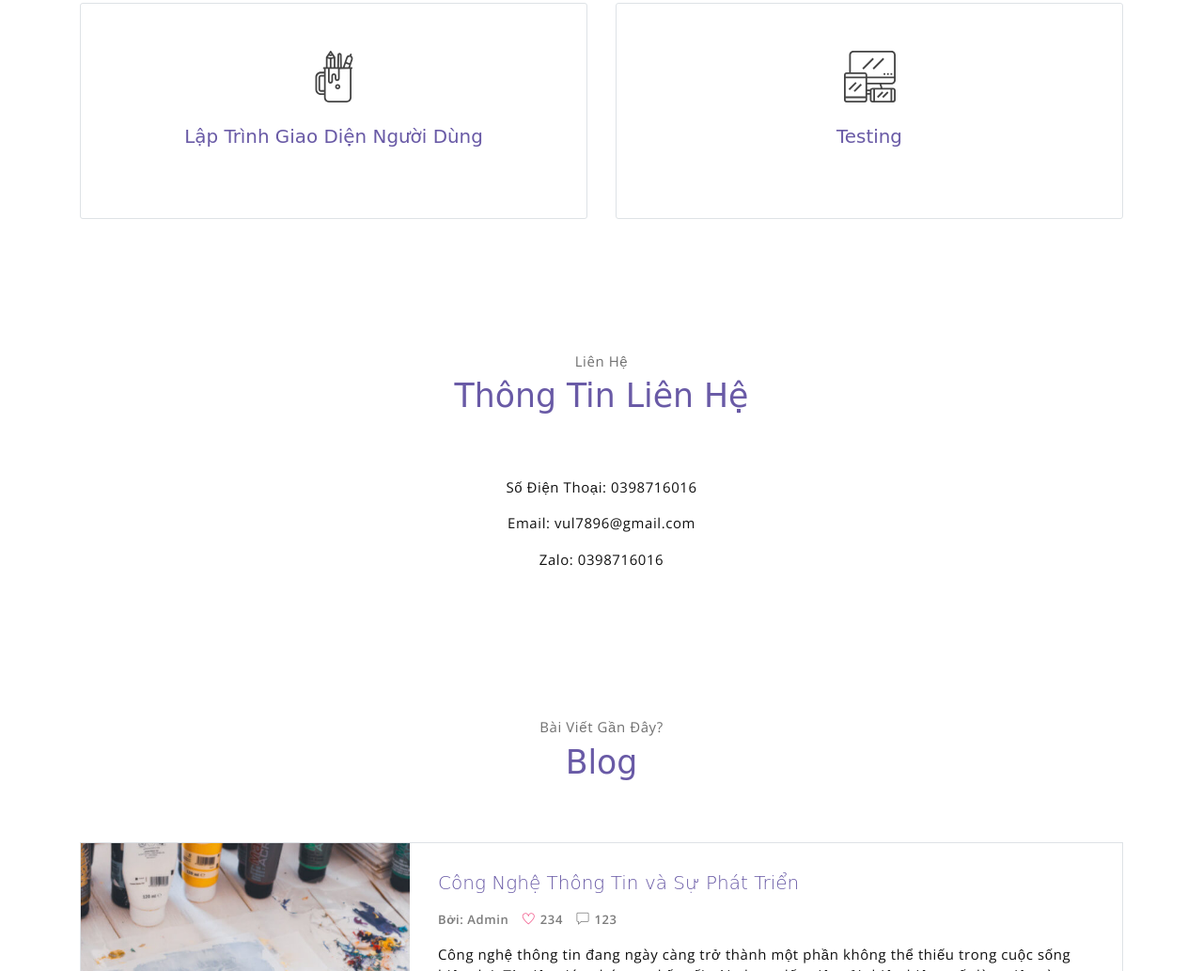
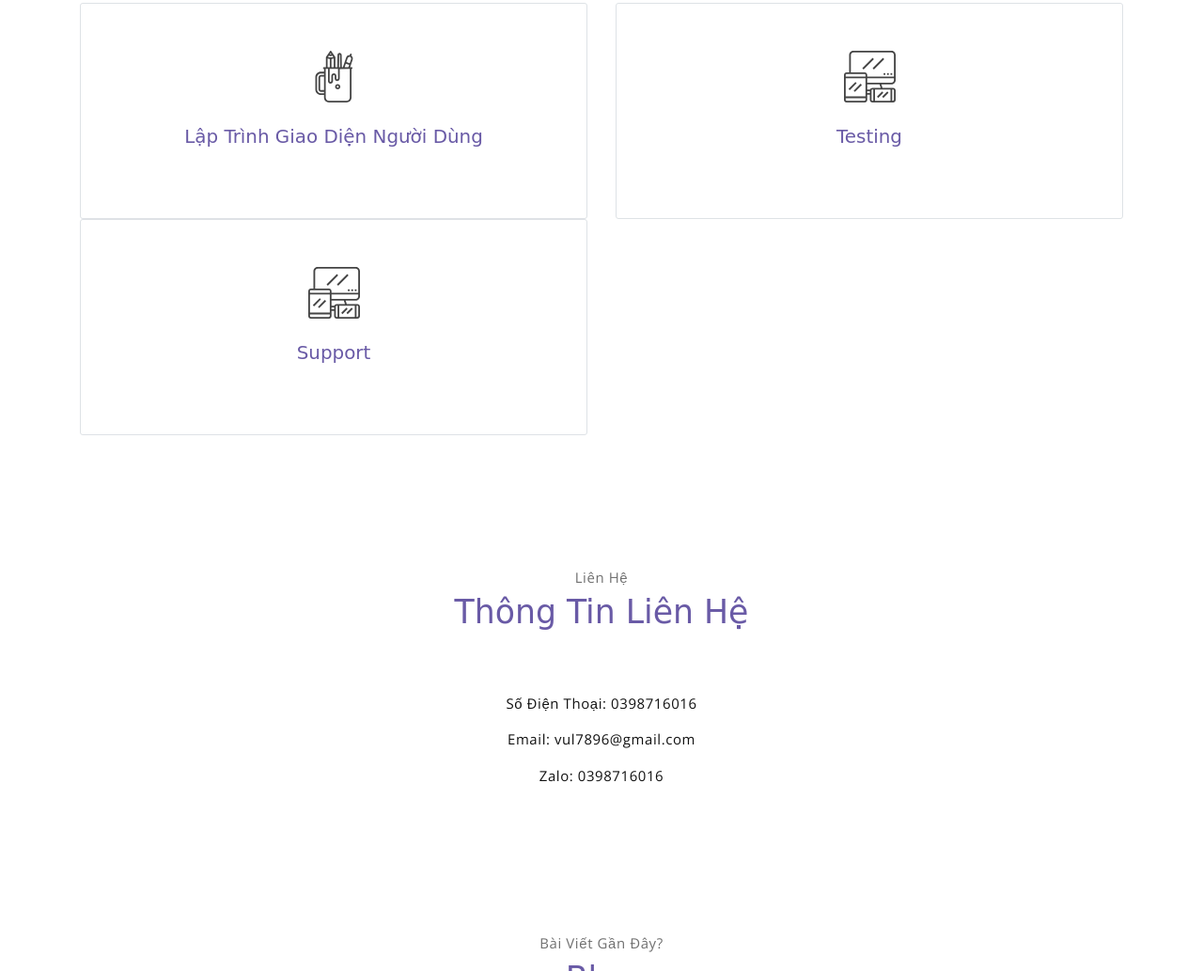
Before and after one commit to longvu1102/portfolio, a plain HTML site: page index.html in a window 1280 px wide. Shown: the part 1514-2547 px from the top of the page at 94% size. Drawn offline with nearby package versions, Linux system fonts and the light colour scheme; a web font is replaced by a local one.

Commit message:
Update index.html

```diff
--- a/index.html
+++ b/index.html
@@ -116,6 +116,17 @@
                                 class="icon">
                             <h6 class="title">Testing</h6>
                             <p class="subtitle">Tiến hành kiểm thử để đảm bảo tính ổn định, hiệu suất và chất lượng của ứng dụng trước khi ra mắt người dùng cuối.</p>
+                        </div>
+                    </div>
+                </div>
+                <div class="col-md-6 col-lg-6">
+                    <div class="service-card">
+                        <div class="body">
+                            <img src="assets/imgs/responsive.svg"
+                                alt="Hình ảnh miêu tả dịch vụ 2"
+                                class="icon">
+                            <h6 class="title">Support</h6>
+                            <p class="subtitle">Hỗ trợ và giải đáp thắc mắc của khách hàng về các dịch vụ website, tiến hành sửa chữa và điều chỉnh theo yêu cầu của khách hàng, <br> phối hợp làm việc với team Dev để tối ưu hoặc điều chỉnh website của khách hàng khi có lỗi hoặc cần nâng cấp.    .</p>
                         </div>
                     </div>
                 </div>
```
